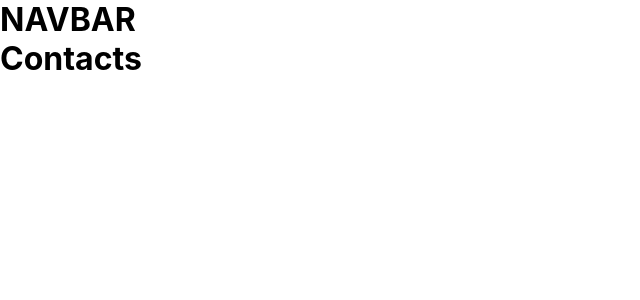
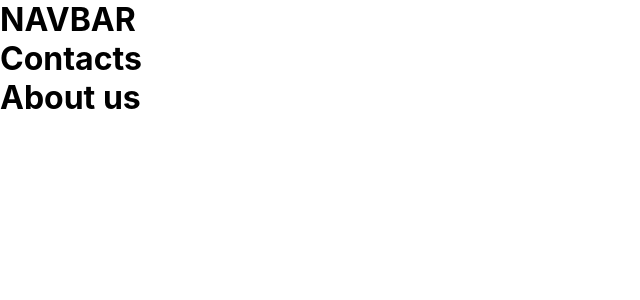
Before and after one commit to 99Atharva/Web-choice, a React (Create React App) app: page / in a window 1280 px wide. Shown: the top 300 px of the page, without its empty margins (0-640 px from the left). Built offline with nearby package versions, Linux system fonts and the light colour scheme.

Commit message:
committed

```diff
--- a/src/Navigation.js
+++ b/src/Navigation.js
@@ -5,6 +5,8 @@ function Navigation() {
         <div>
             <h1>NAVBAR</h1>
             <h1>Contacts</h1>
+            <h1>About us </h1>
+
         </div>
     )
 }
```
Also changed, not shown: 1 other file (tests, documents, lock files or other folders).
